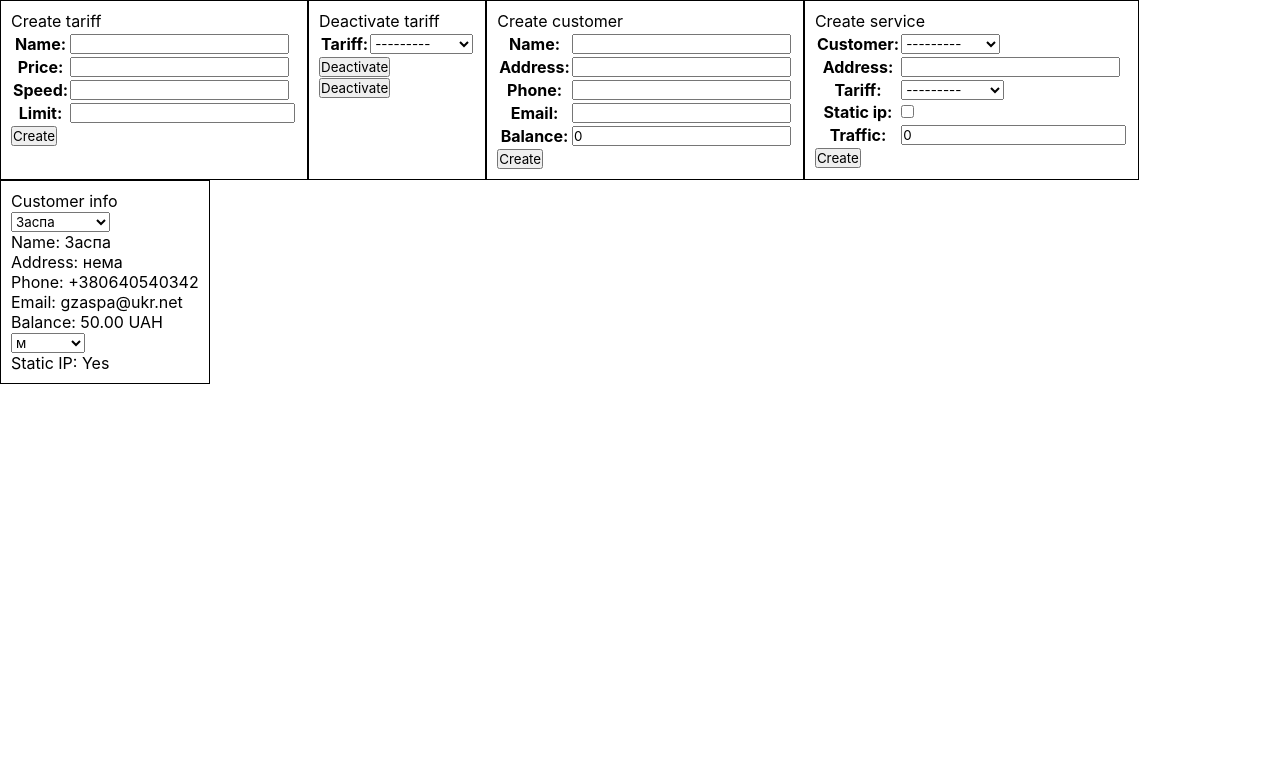
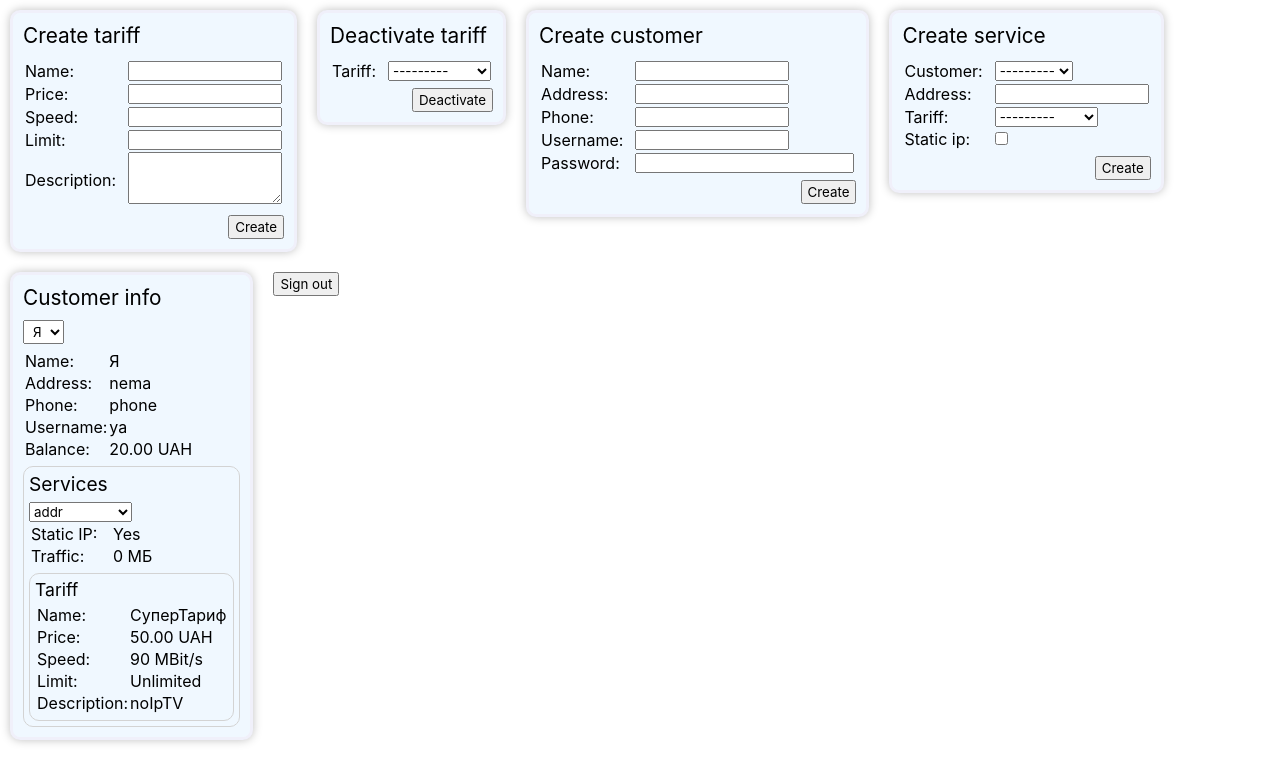
Before and after one commit to volodya7292/internet_provider_course_work, a Django app: page / in a window 1280 px wide. Shown: the top 783 px of the page. Run offline with Django 3.2, Linux system fonts and the light colour scheme; a user stored in the database is signed in; data comes from the database, SQL or seed files in the repository.

Commit message:
fourth commit

```diff
--- a/internet_provider/main/forms.py
+++ b/internet_provider/main/forms.py
@@ -12,25 +12,40 @@ class LoginForm(forms.ModelForm):
 
 
 class CreateTariffForm(forms.ModelForm):
+    description = forms.CharField(required=False, widget=forms.Textarea)
+
     class Meta:
         model = Tariff
-        fields = ['name', 'price', 'speed', 'limit']
+        fields = ['name', 'price', 'speed', 'limit', 'description']
 
 
 class CreateCustomerForm(forms.ModelForm):
+    username = forms.CharField()
+    password = forms.CharField(widget=forms.PasswordInput)
+
     class Meta:
         model = Customer
-        fields = ['name', 'address', 'phone', 'email', 'balance']
+        fields = ['name', 'address', 'phone']
 
 
 class CreateServiceForm(forms.ModelForm):
     class Meta:
         model = Service
-        fields = ['customer', 'address', 'tariff', 'static_ip', 'traffic']
+        fields = ['customer', 'address', 'tariff', 'static_ip']
 
     def __init__(self, *args, **kwargs):
         super().__init__(*args, **kwargs)
         self.fields['tariff'].queryset = Tariff.objects.filter(active=True)
 
+
 class DeactivateTariffForm(forms.Form):
-    tariff = forms.ModelChoiceField(queryset=Tariff.objects.filter(active=True))
+    tariff = forms.ModelChoiceField(
+        queryset=Tariff.objects.filter(active=True))
+
+
+class TopUpBalanceForm(forms.Form):
+    amount = forms.DecimalField(decimal_places=2)
+
+
+class SwitchTariffForm(forms.Form):
+    new_tariff = forms.ModelChoiceField(queryset=Tariff.objects.filter(active=True))
--- a/internet_provider/main/models.py
+++ b/internet_provider/main/models.py
@@ -1,3 +1,4 @@
+from django.contrib.auth.models import User
 from django.db import models
 
 
@@ -6,8 +7,8 @@ class Customer(models.Model):
     name = models.CharField(max_length=50)
     address = models.CharField(max_length=50)
     phone = models.CharField(max_length=20)
-    email = models.CharField(max_length=50)
     balance = models.DecimalField(default=0, max_digits=5, decimal_places=2)
+    user = models.OneToOneField(User, on_delete=models.CASCADE)
 
     def __str__(self):
         return self.name
--- a/internet_provider/main/static/main/dashboard_worker.js
+++ b/internet_provider/main/static/main/dashboard_worker.js
@@ -2,7 +2,7 @@ let customers = [];
 let customer_services = [];
 
 $.ajax({
-    type: 'get',
+    type: 'GET',
     url: "get_customers",
     data: {},
     success: function (response) {
@@ -27,13 +27,14 @@ $.ajax({
 function onCustomerChange() {
     const obj = customers[document.getElementById("customers").value];
 
+    $("#customer_info_panel").css("visibility", "visible");
     $("#customer_info").css("visibility", "visible");
 
     $("#customer_name").text(obj.fields.name);
     $("#customer_address").text(obj.fields.address);
     $("#customer_phone").text(obj.fields.phone);
-    $("#customer_email").text(obj.fields.email);
-    $("#customer_balance").text(obj.fields.balance);
+    $("#customer_username").text(obj.fields.user[0]);
+    $("#customer_balance").text(obj.fields.balance + " UAH");
 
     $("#customer_services_info").css("visibility", "collapse");
 
@@ -65,4 +66,13 @@ function onCustomerChange() {
 function onCustomerServiceChange() {
     const obj = customer_services[document.getElementById("customer_services").value];
     $("#customer_service_static_ip").text(obj.fields.static_ip ? "Yes" : "No");
+    $("#customer_service_traffic").text(Math.floor(obj.fields.traffic / 1e6) + " МБ");
+    $("#customer_tariff_name").text(obj.fields.tariff.name);
+    $("#customer_tariff_price").text(obj.fields.tariff.price + " UAH");
+    $("#customer_tariff_speed").text(obj.fields.tariff.speed + " MBit/s");
+    $("#customer_tariff_desc").text(obj.fields.tariff.description);
+
+    const limit = obj.fields.tariff.limit;
+    $("#customer_tariff_limit").text(limit >= 9999999 ? "Unlimited" : (limit + " МB"));
+
 }
--- a/internet_provider/main/static/main/style.css
+++ b/internet_provider/main/static/main/style.css
@@ -3,3 +3,46 @@
     padding: 0;
     font-family: -apple-system, BlinkMacSystemFont, 'Segoe UI', Roboto, Oxygen, Ubuntu, Cantarell, 'Open Sans', 'Helvetica Neue', sans-serif;
 }
+
+hr {
+    border-top: 1px solid #a6a6a6;
+    border-bottom: 0px;
+    border-left: 0px;
+    border-right: 0px;
+}
+
+.comp {
+    width: fit-content;
+    height: fit-content;
+    overflow: auto;
+    padding: 10px;
+    margin: 10px;
+    background-color: aliceblue;
+    border-radius: 10px;
+    border: 3px solid #f0f0fa;
+    box-shadow: 0 0 10px rgba(0, 0, 0, 0.25);
+}
+
+.comp input[type=label] {
+    float: left;
+}
+
+.comp input[type=number], [type=text] {
+    width: 150px;
+}
+
+.comp textarea {
+    width: 152px;
+    height: 3.1rem;
+}
+
+.comp input[type=submit] {
+    margin-top: 5px;
+    padding: 2px 5px;
+    float: right;
+}
+
+.comp_title {
+    font-size: 1.3rem;
+    padding-bottom: 10px;
+}
--- a/internet_provider/main/templates/main/dashboard_worker.html
+++ b/internet_provider/main/templates/main/dashboard_worker.html
@@ -11,70 +11,168 @@
 
 <body>
     <div style="display: flex; flex-wrap: wrap;">
-        <div style="padding: 10px; width: fit-content; border: 1px solid black;">
-            <p>Create tariff</p>
+        <div class="comp">
+            <p class="comp_title">Create tariff</p>
             <form action="create_tariff" method="POST">
                 {% csrf_token %}
-                <table>
-                    {{create_tariff_form}}
+
+                <table style="width: 100%;">
+                    <tbody>
+                        {% for field in create_tariff_form %}
+                        <tr>
+                            <td><span style="margin-right: 10px;">{{field.label_tag}}</span></td>
+                            <td>{{field}}</td>
+                        </tr>
+                        {% endfor %}
+                    </tbody>
                 </table>
+
                 <input type="submit" value="Create">
             </form>
         </div>
 
-        <div style="padding: 10px; width: fit-content; border: 1px solid black;">
-            <p>Deactivate tariff</p>
+        <div class="comp">
+            <p class="comp_title">Deactivate tariff</p>
             <form action="deactivate_tariff" method="POST">
                 {% csrf_token %}
-                <table>
-                    {{deactivate_tariff_form}}
+
+                <table style="width: 100%;">
+                    <tbody>
+                        {% for field in deactivate_tariff_form %}
+                        <tr>
+                            <td><span style="margin-right: 10px;">{{field.label_tag}}</span></td>
+                            <td>{{field}}</td>
+                        </tr>
+                        {% endfor %}
+                    </tbody>
                 </table>
+
                 <input type="submit" value="Deactivate">
             </form>
-            <input type="button" value="Deactivate">
         </div>
 
-        <div style="padding: 10px; width: fit-content; border: 1px solid black;">
-            <p>Create customer</p>
+        <div class="comp">
+            <p class="comp_title">Create customer</p>
             <form action="create_customer" method="POST">
                 {% csrf_token %}
-                <table>
-                    {{create_customer_form}}
+
+                <table style="width: 100%;">
+                    <tbody>
+                        {% for field in create_customer_form %}
+                        <tr>
+                            <td><span style="margin-right: 10px;">{{field.label_tag}}</span></td>
+                            <td>{{field}}</td>
+                        </tr>
+                        {% endfor %}
+                    </tbody>
                 </table>
+
                 <input type="submit" value="Create">
             </form>
         </div>
 
-        <div style="padding: 10px; width: fit-content; border: 1px solid black;">
-            <p>Create service</p>
+        <div class="comp">
+            <p class="comp_title">Create service</p>
             <form action="create_service" method="POST">
                 {% csrf_token %}
-                <table>
-                    {{create_service_form}}
+                <table style="width: 100%;">
+                    <tbody>
+                        {% for field in create_service_form %}
+                        <tr>
+                            <td><span style="margin-right: 10px;">{{field.label_tag}}</span></td>
+                            <td>{{field}}</td>
+                        </tr>
+                        {% endfor %}
+                    </tbody>
                 </table>
+
                 <input type="submit" value="Create">
             </form>
         </div>
 
-        <div style="padding: 10px; width: fit-content; border: 1px solid black;">
-            <p>Customer info</p>
-            <select id="customers" onchange="onCustomerChange(this)">
-            </select>
-            <div id="customer_info" style="visibility: collapse">
-                <p>Name: <span id="customer_name"></span></p>
-                <p>Address: <span id="customer_address"></span></p>
-                <p>Phone: <span id="customer_phone"></span></p>
-                <p>Email: <span id="customer_email"></span></p>
-                <p>Balance: <span id="customer_balance"></span> UAH</p>
+        <div id="customer_info_panel" style="visibility: collapse">
+            <div class="comp">
+                <p class="comp_title">Customer info</p>
+                <select id="customers" style="padding: 2px 5px; margin-bottom: 5px;" onchange="onCustomerChange()">
+                </select>
+                <div id="customer_info" style="visibility: collapse">
+                    <table style="width: 100%;">
+                        <col width="80">
+                        <tr>
+                            <td>Name:</td>
+                            <td><span id="customer_name"></span></td>
+                        </tr>
+                        <tr>
+                            <td>Address:</td>
+                            <td><span id="customer_address"></span></td>
+                        </tr>
+                        <tr>
+                            <td>Phone:</td>
+                            <td><span id="customer_phone"></span></td>
+                        </tr>
+                        <tr>
+                            <td>Username:</td>
+                            <td><span id="customer_username"></span></td>
+                        </tr>
+                        <tr>
+                            <td>Balance:</td>
+                            <td><span id="customer_balance"></span></td>
+                        </tr>
+                    </table>
 
-                <div id="customer_services_info">
-                    <select id="customer_services" onchange="onCustomerServiceChange(this)">
-                    </select>
+                    <div id="customer_services_info"
+                        style="margin-top: 5px; padding: 5px; border: 1px solid lightgray; border-radius: 10px;">
+                        <p style="padding-bottom: 5px; font-size: 1.2rem;">Services</p>
+                        <select id="customer_services" onchange="onCustomerServiceChange()">
+                        </select>
 
-                    <p>Static IP: <span id="customer_service_static_ip"></span></p>
+                        <table style="width: 100%;">
+                            <col width="80">
+                            <tr>
+                                <td>Static IP:</td>
+                                <td><span id="customer_service_static_ip"></span></td>
+                            </tr>
+                            <tr>
+                                <td>Traffic:</td>
+                                <td><span id="customer_service_traffic"></span></td>
+                            </tr>
+                        </table>
+
+                        <div style="margin-top: 5px; padding: 5px; border: 1px solid lightgray; border-radius: 10px;">
+                            <p style="padding-bottom: 3px; font-size: 1.1rem">Tariff</p>
+                            <div id="tariff_info">
+                                <table style="width: 100%;">
+                                    <col width="90">
+                                    <tr>
+                                        <td>Name:</td>
+                                        <td><span id="customer_tariff_name"></span></td>
+                                    </tr>
+                                    <tr>
+                                        <td>Price:</td>
+                                        <td><span id="customer_tariff_price"></span></td>
+                                    </tr>
+                                    <tr>
+                                        <td>Speed:</td>
+                                        <td><span id="customer_tariff_speed"></span></td>
+                                    </tr>
+                                    <tr>
+                                        <td>Limit:</td>
+                                        <td><span id="customer_tariff_limit"></span></td>
+                                    </tr>
+                                    <tr>
+                                        <td>Description:</td>
+                                        <td><span id="customer_tariff_desc"></span></td>
+                                    </tr>
+                                </table>
+                            </div>
+                        </div>
+                    </div>
                 </div>
             </div>
         </div>
+        <form action="logout">
+            <input type="submit" value="Sign out" style="margin: 10px; padding: 2px 5px; height: fit-content">
+        </form>
     </div>
 
     <script src="https://cdnjs.cloudflare.com/ajax/libs/jquery/3.3.1/jquery.min.js"></script>
--- a/internet_provider/main/urls.py
+++ b/internet_provider/main/urls.py
@@ -4,13 +4,17 @@ from . import views
 urlpatterns = [
     path('', views.dashboard),
     path('login', views.login),
+    path('logout', views.logout),
     path('dashboard', views.dashboard),
     path('get_customers', views.get_customers),
+    path('get_customer', views.get_customer),
     path('get_customer_services', views.get_customer_services),
-    path('get_customer', views.get_customer),
+    path('get_service', views.get_service),
     path('create_customer', views.create_customer),
     path('create_tariff', views.create_tariff),
     path('create_service', views.create_service),
     path('create_payment', views.create_payment),
     path('deactivate_tariff', views.deactivate_tariff),
+    path('top_up_balance', views.top_up_balance),
+    path('switch_tariff', views.switch_tariff),
 ]
--- a/internet_provider/main/views.py
+++ b/internet_provider/main/views.py
@@ -1,10 +1,12 @@
+from django.contrib.auth.models import User, Group
 from django.http.response import HttpResponse, HttpResponseRedirect, JsonResponse
 from .models import Customer, Service, Tariff
-from .forms import CreateCustomerForm, CreateServiceForm, CreateTariffForm, DeactivateTariffForm, LoginForm
+from .forms import CreateCustomerForm, CreateServiceForm, CreateTariffForm, DeactivateTariffForm, LoginForm, SwitchTariffForm, TopUpBalanceForm
 from django.core import serializers
 from django.shortcuts import redirect, render
-from django.contrib.auth import authenticate, login as auth_login
+from django.contrib.auth import authenticate, login as auth_login, logout as auth_logout
 from django.contrib.auth.decorators import login_required
+import decimal
 
 
 def login(request):
@@ -20,6 +22,11 @@ def login(request):
         return render(request, 'main/login.html', {'form': LoginForm()})
 
 
+def logout(request):
+    auth_logout(request)
+    return redirect('/')
+
+
 @login_required
 def dashboard(request):
     if request.user.groups.filter(name='Worker').exists():
@@ -27,15 +34,21 @@ def dashboard(request):
             'create_tariff_form': CreateTariffForm(auto_id=False), 'create_customer_form': CreateCustomerForm(auto_id=False),
             'create_service_form': CreateServiceForm(auto_id=False), 'deactivate_tariff_form': DeactivateTariffForm(auto_id=False)})
     else:
-        return render(request, 'main/dashboard_customer.html', {})
+        customer = Customer.objects.get(user=request.user)
+        services = Service.objects.filter(customer=customer)
+        top_up_balance_form = TopUpBalanceForm()
+        switch_tariff_form = SwitchTariffForm()
+        return render(request, 'main/dashboard_customer.html',
+                      {'customer': customer, 'services': services,
+                       'top_up_balance_form': top_up_balance_form, 'switch_tariff_form': switch_tariff_form})
 
 
 @login_required
 def get_customers(request):
     if request.user.groups.filter(name='Worker').exists():
         if request.is_ajax and request.method == 'GET':
-            customers = Customer.objects.all()
-            return JsonResponse(serializers.serialize("json", customers), safe=False, status=200)
+            customers = Customer.objects.prefetch_related('user').all()
+            return JsonResponse(serializers.serialize("json", customers, use_natural_foreign_keys=True), safe=False, status=200)
         else:
             return HttpResponse(status=400)
     else:
@@ -46,12 +59,12 @@ def get_customers(request):
 def get_customer(request):
     if request.user.groups.filter(name='Worker').exists():
         if request.is_ajax and request.method == 'GET':
-            try:
-                customer = Customer.objects.values(
-                    'id', 'name', 'address', 'phone', 'email', 'balance').get(id=request.GET.get('id', None))
-                return JsonResponse(customer, safe=False, status=200)
-            except Customer.DoesNotExist:
-                return JsonResponse(status=400)
+            # try:
+            #     customer = Customer.objects.values(
+            #         'id', 'name', 'address', 'phone', 'balance').get(id=request.GET.get('id', None))
+            #     return JsonResponse(customer, safe=False, status=200)
+            # except Customer.DoesNotExist:
+            return JsonResponse(status=400)
         else:
             return HttpResponse(status=400)
     else:
@@ -71,19 +84,39 @@ def get_customer_services(request):
         return HttpResponse(status=403)
 
 
-@ login_required
+@login_required
+def get_service(request):
+    if request.user.groups.filter(name='Customer').exists():
+        if request.is_ajax and request.method == 'GET':
+            customer = Customer.objects.get(user=request.user)
+            service = Service.objects.get(id=request.GET.get(
+                'service_id', None), customer=customer)
+            return JsonResponse(serializers.serialize("json", [service, ], use_natural_foreign_keys=True), safe=False, status=200)
+        else:
+            return HttpResponse(status=400)
+    else:
+        return HttpResponse(status=403)
+
+
+@login_required
 def create_customer(request):
     if request.user.groups.filter(name='Worker').exists():
         form = CreateCustomerForm(request.POST)
         if not form.is_valid():
             return HttpResponse(status=400)
-        form.save()
+        user = User.objects.create_user(
+            username=form.cleaned_data['username'], password=form.cleaned_data['password'])
+
+        Customer.objects.create(
+            name=form.cleaned_data['name'], address=form.cleaned_data['address'], phone=form.cleaned_data['phone'], user=user)
+        Group.objects.get(name='Customer').user_set.add(user)
+
         return HttpResponseRedirect('/dashboard')
     else:
         return HttpResponse(status=403)
 
 
-@ login_required
+@login_required
 def create_tariff(request):
     if request.user.groups.filter(name='Worker').exists():
         form = CreateTariffForm(request.POST)
@@ -95,7 +128,7 @@ def create_tariff(request):
         return HttpResponse(status=403)
 
 
-@ login_required
+@login_required
 def create_service(request):
     if request.user.groups.filter(name='Worker').exists():
         form = CreateServiceForm(request.POST)
@@ -107,7 +140,7 @@ def create_service(request):
         return HttpResponse(status=403)
 
 
-@ login_required
+@login_required
 def create_payment(request):
     if request.user.groups.filter(name='Worker').exists():
         return HttpResponse(status=204)
@@ -115,7 +148,7 @@ def create_payment(request):
         return HttpResponse(status=403)
 
 
-@ login_required
+@login_required
 def deactivate_tariff(request):
     if request.user.groups.filter(name='Worker').exists():
         form = DeactivateTariffForm(request.POST)
@@ -126,3 +159,35 @@ def deactivate_tariff(request):
         return HttpResponseRedirect('/dashboard')
     else:
         return HttpResponse(status=403)
+
+
+@login_required
+def top_up_balance(request):
+    if request.user.groups.filter(name='Customer').exists():
+        try:
+            customer = Customer.objects.get(user=request.user)
+            customer.balance += decimal.Decimal(request.POST.get('amount', 0))
+            customer.save()
+        except Service.DoesNotExist:
+            return JsonResponse(status=400)
+        return HttpResponseRedirect('/dashboard')
+    else:
+        return HttpResponse(status=403)
+
+
+@login_required
+def switch_tariff(request):
+    if request.user.groups.filter(name='Customer').exists():
+        try:
+            form = SwitchTariffForm(request.POST)
+            if not form.is_valid():
+                return HttpResponse(status=400)
+            service = Service.objects.get(
+                id=request.POST.get('service_id', None))
+            service.tariff = form.cleaned_data['new_tariff']
+            service.save()
+        except Service.DoesNotExist:
+            return JsonResponse(status=400)
+        return HttpResponseRedirect('/dashboard')
+    else:
+        return HttpResponse(status=403)
```
Also changed, not shown: internet_provider/main/static/main/dashboard_customer.js (added, +26 -0 lines), internet_provider/main/templates/main/dashboard_customer.html (added, +136 -0 lines), internet_provider/main/templates/main/login.html (+34 -5 lines), internet_provider/db.sqlite3, internet_provider/main/migrations/0008_auto_20201119_1737.py (added).
